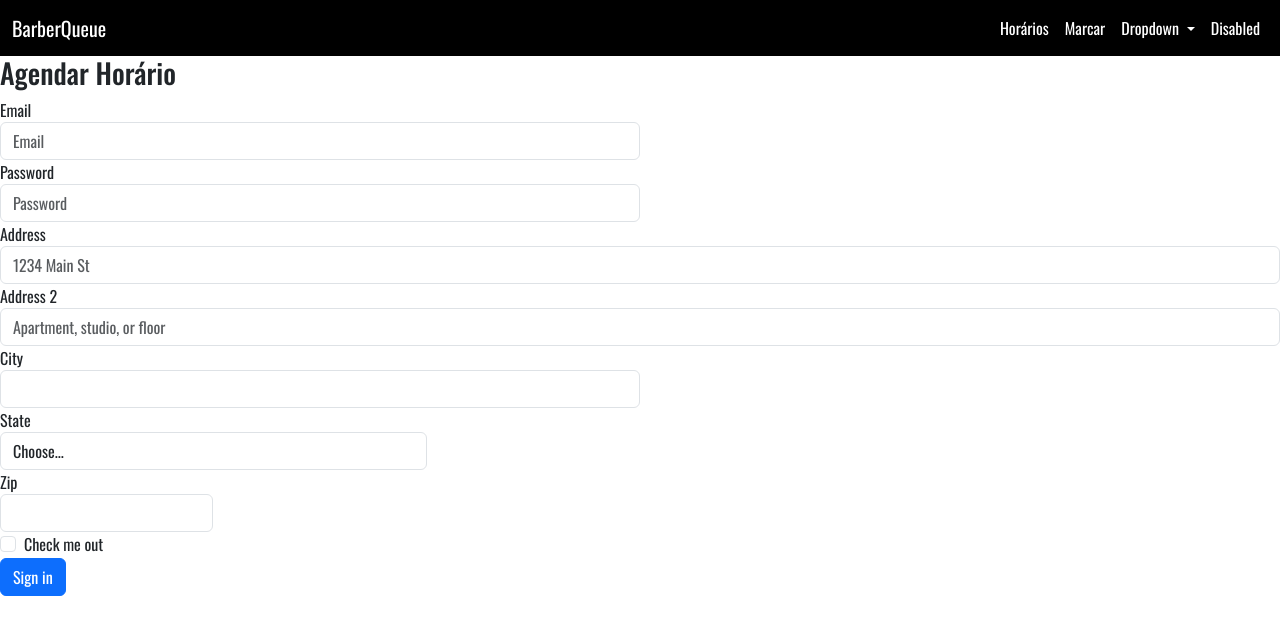
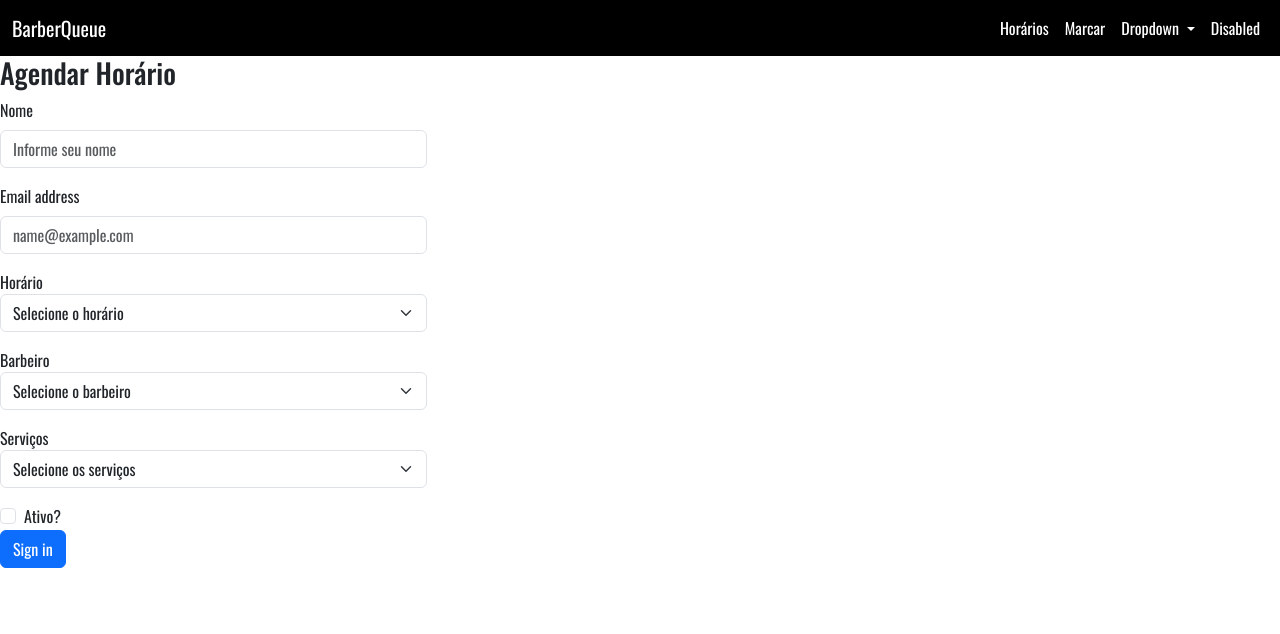
Before and after one commit to caiosantos10/barberqueue-angular, an Angular app: page /marcar-hora in a window 1280 px wide. Shown: the top 634 px of the page. Built offline with nearby package versions, Linux system fonts and the light colour scheme.

Commit message:
[feat] field names

```diff
--- a/src/app/features/schedules/components/create-schedule/create-schedule.component.html
+++ b/src/app/features/schedules/components/create-schedule/create-schedule.component.html
@@ -2,46 +2,62 @@
     <h3>Agendar Horário</h3>
     <form>
         <div class="form-row">
-            <div class="form-group col-md-6">
-                <label for="inputEmail4">Email</label>
-                <input type="email" class="form-control" id="inputEmail4" placeholder="Email">
+            <div class="form-group col-md-4">
+                <div class="mb-3">
+                    <label for="exampleFormControlInput1" class="form-label">Nome</label>
+                    <input type="text" class="form-control" id="exampleFormControlInput1"
+                        placeholder="Informe seu nome">
+                </div>
             </div>
-            <div class="form-group col-md-6">
-                <label for="inputPassword4">Password</label>
-                <input type="password" class="form-control" id="inputPassword4" placeholder="Password">
+            <div class="form-group col-md-4">
+                <div class="mb-3">
+                    <label for="exampleFormControlInput1" class="form-label">Email address</label>
+                    <input type="email" class="form-control" id="exampleFormControlInput1"
+                        placeholder="name@example.com">
+                </div>
             </div>
         </div>
-        <div class="form-group">
-            <label for="inputAddress">Address</label>
-            <input type="text" class="form-control" id="inputAddress" placeholder="1234 Main St">
-        </div>
-        <div class="form-group">
-            <label for="inputAddress2">Address 2</label>
-            <input type="text" class="form-control" id="inputAddress2" placeholder="Apartment, studio, or floor">
-        </div>
         <div class="form-row">
-            <div class="form-group col-md-6">
-                <label for="inputCity">City</label>
-                <input type="text" class="form-control" id="inputCity">
+            <div class="form-group col-md-4">
+                <div class="mb-3">
+                    <label for="inputTime">Horário</label>
+                    <select class="form-select" aria-label="Default select example">
+                        <option hidden>Selecione o horário</option>
+                        <option value="1">One</option>
+                        <option value="2">Two</option>
+                        <option value="3">Three</option>
+                    </select>
+                </div>
             </div>
             <div class="form-group col-md-4">
-                <label for="inputState">State</label>
-                <select id="inputState" class="form-control">
-                    <option selected>Choose...</option>
-                    <option>...</option>
+                <div class="mb-3">
+                    <label for="inputTime">Barbeiro</label>
+                    <select class="form-select" aria-label="Default select example">
+                        <option hidden>Selecione o barbeiro</option>
+                        <option value="1">One</option>
+                        <option value="2">Two</option>
+                        <option value="3">Three</option>
+                    </select>
+                </div>
+            </div>
+        </div>
+        <div class="form-group col-md-4">
+            <div class="mb-3">
+                <label for="inputTime">Serviços</label>
+                <select class="form-select" aria-label="Default select example">
+                    <option hidden>Selecione os serviços</option>
+                    <option value="1">Cabelo</option>
+                    <option value="2">Barba</option>
+                    <option value="3">Sobrancelha</option>
                 </select>
-            </div>
-            <div class="form-group col-md-2">
-                <label for="inputZip">Zip</label>
-                <input type="text" class="form-control" id="inputZip">
             </div>
         </div>
         <div class="form-group">
             <div class="form-check">
+                <label class="form-check-label" for="gridCheck">
+                    Ativo?
+                </label>
                 <input class="form-check-input" type="checkbox" id="gridCheck">
-                <label class="form-check-label" for="gridCheck">
-                    Check me out
-                </label>
             </div>
         </div>
         <button type="submit" class="btn btn-primary">Sign in</button>
```
